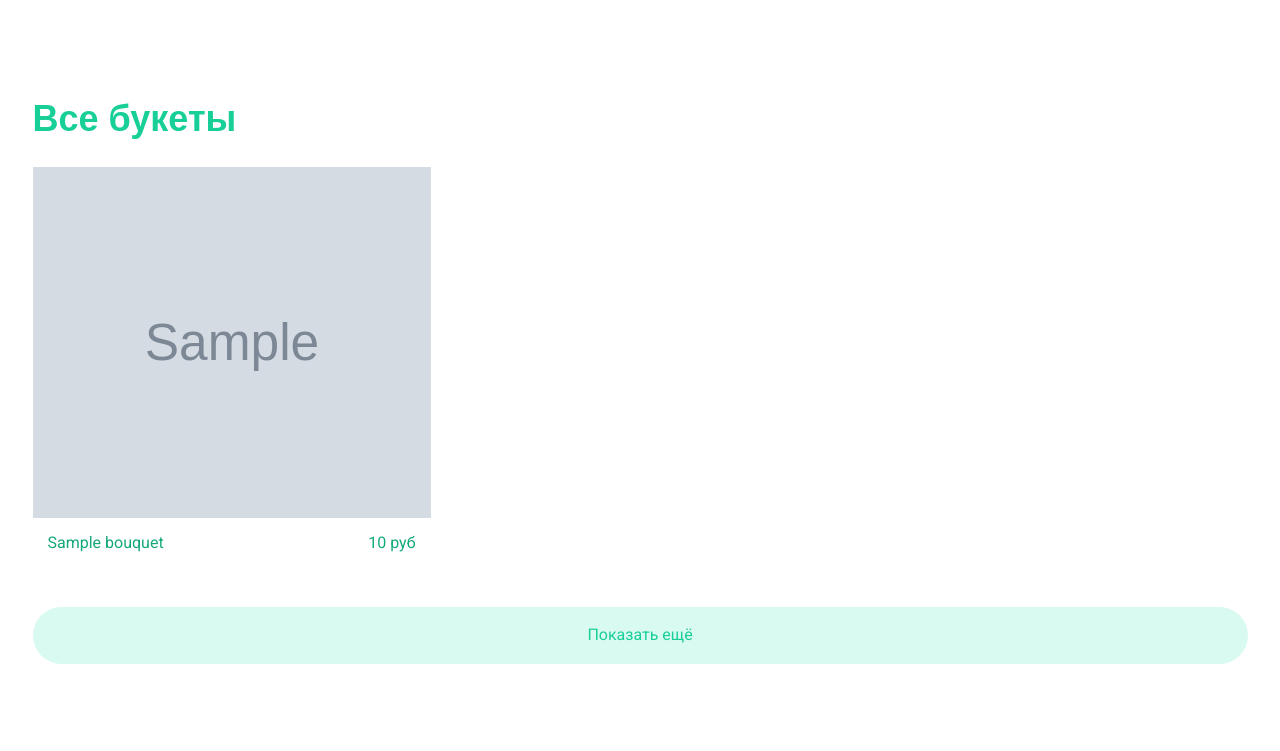
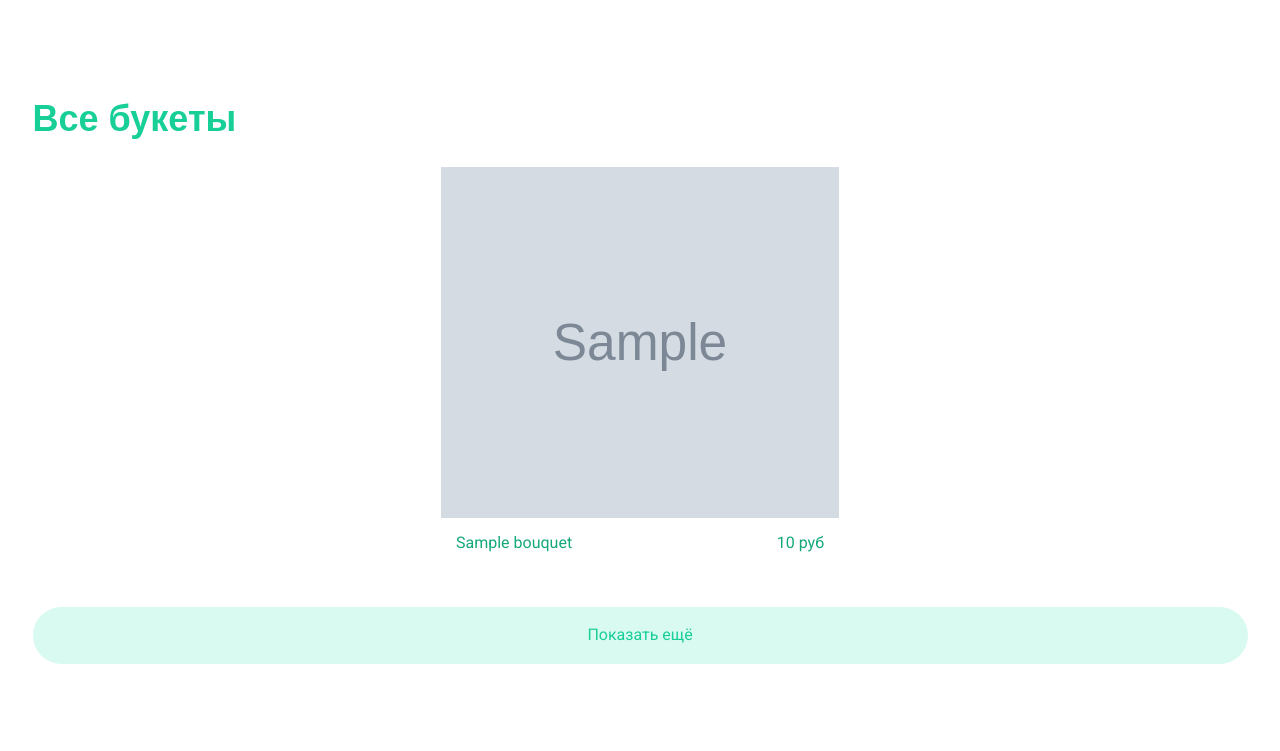
Before and after one commit to Kisly93/FlowersShop, a Django app: page /catalog/ in a window 1280 px wide. Shown: the part 50-801 px from the top of the page. Run offline with Django 3.2, Linux system fonts and the light colour scheme; tables that the repository leaves empty hold one stand-in row (values such as "Sample post"); grey boxes marked "Sample" are stand-in pictures; parts of the project's set-up code (start-up, migrations or seed data) failed here and were passed over; some web fonts are replaced.

Commit message:
changed the location of bouquets

```diff
--- a/static/css/main.css
+++ b/static/css/main.css
@@ -166,7 +166,7 @@ transform: translateX(50%);
     align-items: end;
 	width: 398px;
 	height: 400px;
-	margin-right: 9px;
+	margin-right: 7px;
 }
 .recommended__block:last-child {
 	margin-right: 0;
@@ -333,6 +333,13 @@ opacity: 0.3;
 } */
 .catalog__block .recommended__elems {
 	margin-bottom: 10px;
+	display: flex;
+    flex-wrap: wrap;
+
+    flex-basis: 10%;
+    display: flex;
+    justify-content: center;
+
 }
 .recommended__elems_first .recommended__block_sec {
 	background: url('../img/catalog/catalogBg1.jpg') no-repeat center bottom / cover;
--- a/templates/catalog.html
+++ b/templates/catalog.html
@@ -10,7 +10,7 @@
 			<div class="catalog">
 				<div class="title">Все букеты</div>
 				<div class="catalog__block">
-					<form class="recommended__elems ficb recommended__elems_first" style="justify-content: left !important;" method="post" action="{% url 'card' %}">
+					<form class="recommended__elems ficb recommended__elems_first"  method="post" action="{% url 'card' %}">
 						{% csrf_token %}
 						{% for bouquet in bouquets %}
 						<div class="recommended__block" style="flex-direction: column !important;">
```
